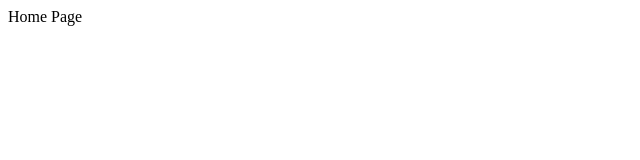
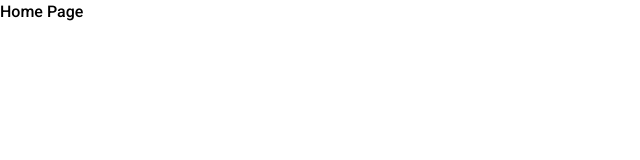
Before and after one commit to tasha-dev/watchlog, a Next.js app: page / in a window 1280 px wide. Shown: the top 160 px of the page, without its empty margins (0-640 px from the left). Built offline with nearby package versions, Linux system fonts and the light colour scheme.

Commit message:
added font to the page

```diff
--- a/app/layout.tsx
+++ b/app/layout.tsx
@@ -2,6 +2,14 @@
 // Importing part
 import { ReactNode } from 'react';
 import { Metadata } from 'next';
+import { Roboto } from 'next/font/google';
+import '@/app/index.css';
+
+// Defining the font
+const RobotFont = Roboto({
+  weight: ['300', '500', '700'],
+  subsets: ['latin'],
+});
 
 // Defining and exporting metadata of pages
 export const metadata:Metadata = {
@@ -26,8 +34,10 @@ interface propsType {
 export default function RootLayout({children}:propsType):ReactNode {
   // Returning JSX
   return (
-    <>
-      {children}
-    </>
+    <html>
+      <body className={`overflow-x-hidden ${RobotFont.className}`}>
+        {children}
+      </body>
+    </html>
   );
 }
```
